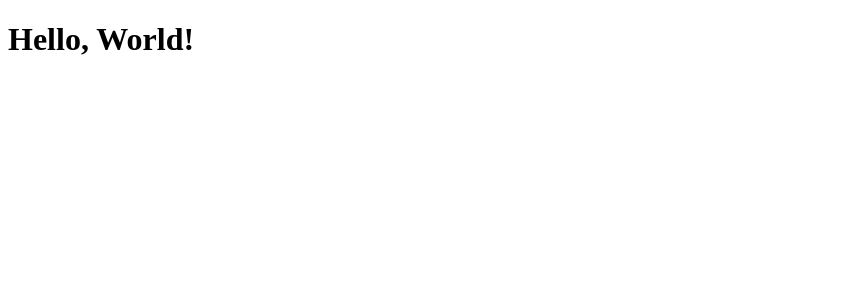
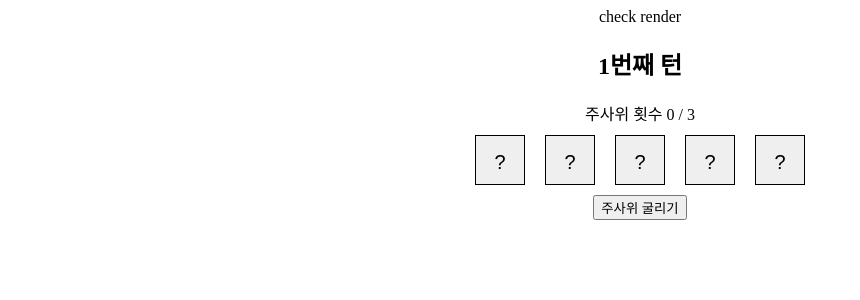
Before and after one commit to wwhagww/DiceGame, a React app: page / in a window 1280 px wide. Shown: the top 300 px of the page, without its empty margins (0-860 px from the left). Built offline with nearby package versions, Linux system fonts and the light colour scheme.

Commit message:
리액트 코드 가져오기 - DiceSection 구현

```diff
--- /dev/null
+++ b/src/App.css
@@ -0,0 +1,26 @@
+.App {
+    margin: 0;
+    box-sizing: border-box;
+    text-align: center;
+}
+.dices {
+    display: flex;
+    flex-flow: row wrap;
+    justify-content: center;
+    align-items: center;
+  }
+  .dice {
+    margin: 10px;
+    width: 50px;
+    height: 50px;
+    border: 1px solid black;
+
+    line-height: 50px;
+    font-size: 20px;
+  }
+  .dice:hover {
+    border: 1px dotted black;
+  }
+  .fixed {
+    background-color: lightgray;
+  }
--- a/src/App.js
+++ b/src/App.js
@@ -1,11 +1,105 @@
 import React from 'react';
+import './App.css';
+
+function Dice(props) {
+  const className = `dice ${props.fixed ? "fixed" : ""}`;
+  return <button className={className} onClick={props.onClick}>
+  {props.value ? props.value : "?"}
+  </button>
+}
+
+class DiceSection extends React.Component {
+  render() {
+    const diceList = range(5).map(idx =>
+      <Dice
+        value={this.props.dices[idx]}
+        onClick={()=>this.props.fix(idx)}
+        fixed={this.props.fixedStatus[idx]}
+        key={idx}
+      />
+    );
+    return (
+      <div className="dice-section">
+        <div>주사위 횟수 {this.props.rollCount} / 3</div>
+        <div className="dices">
+          {diceList}
+        </div>
+        <button onClick={this.props.roll}>주사위 굴리기</button>
+      </div>
+    );
+  }
+}
+
+function TurnIndicator(props) {
+  return (
+    <h2 className="turn-indicator">{props.turn}번째 턴</h2>
+  );
+}
+
+class Game extends React.Component {
+  constructor(props) {
+    super(props);
+    this.state = {
+      dices: Array(5).fill(null),
+      turn: 1,
+      rollCount: 0,
+      fixedStatus: Array(5).fill(false),
+    };
+    this.rollDice = this.rollDice.bind(this);
+    this.fixDice = this.fixDice.bind(this);
+  }
+  rollDice() {
+    console.log("asdf");
+    if (this.state.rollCount >= 3) return;
+    const dices = this.state.dices.map((v, i) =>
+      this.state.fixedStatus[i] ? v : randInt(1, 6)
+    );
+    this.setState({
+      rollCount: this.state.rollCount + 1,
+      dices: dices,
+    });
+  }
+  fixDice(idx) {
+    if (this.state.dices[idx] === null) return;
+    this.setState((prevState) => {
+      const fixedStatus = prevState.fixedStatus.map((fixed, i) =>
+        idx === i ? !fixed : fixed
+      );
+      return { fixedStatus };
+    });
+  }
+  render() {
+    return (
+      <div className="game">
+        <TurnIndicator turn={this.state.turn}/>
+        {/* <ScoreBoard diceValues={diceValues}/> */}
+        <DiceSection
+          dices={this.state.dices}
+          roll={this.rollDice}
+          fix={this.fixDice}
+          rollCount={this.state.rollCount}
+          fixedStatus={this.state.fixedStatus}
+        />
+      </div>
+    );
+  }
+
+}
 
 function App() {
   return (
-    <div>
-      <h1>Hello, World!</h1>
+    <div className="App">
+      check render
+      <Game/>
     </div>
   );
 }
 
+function randInt(min, max) {
+  return Math.floor(min + Math.random() * (max-min));
+}
+function range(n) {
+  return [...Array(n)].map((_,i) => i);
+}
+
 export default App;
```
